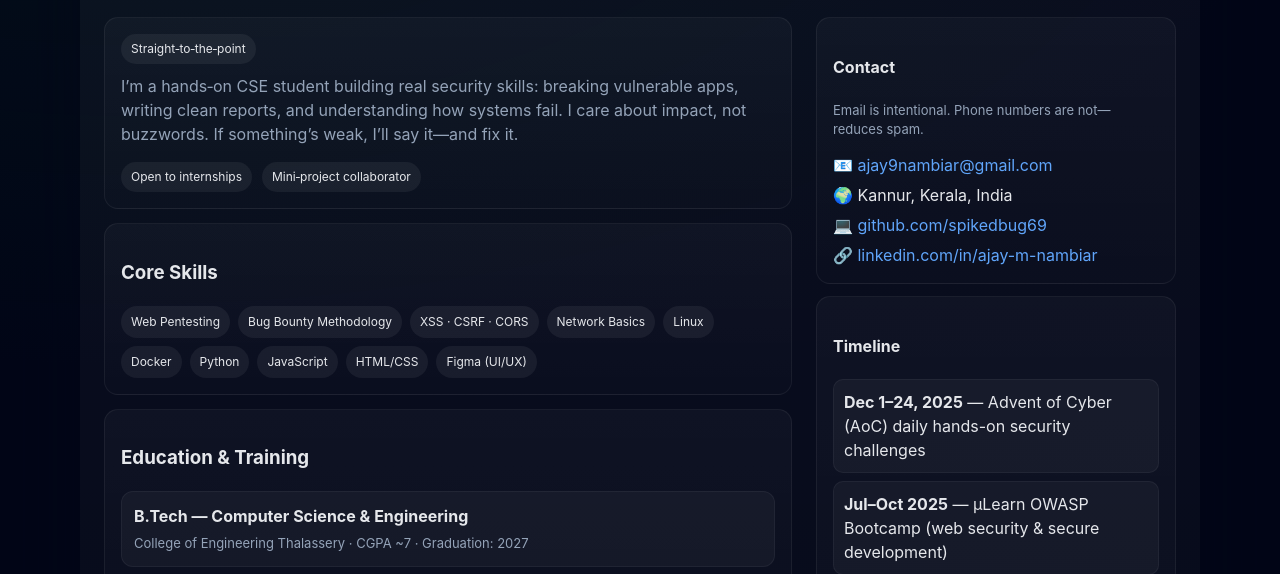
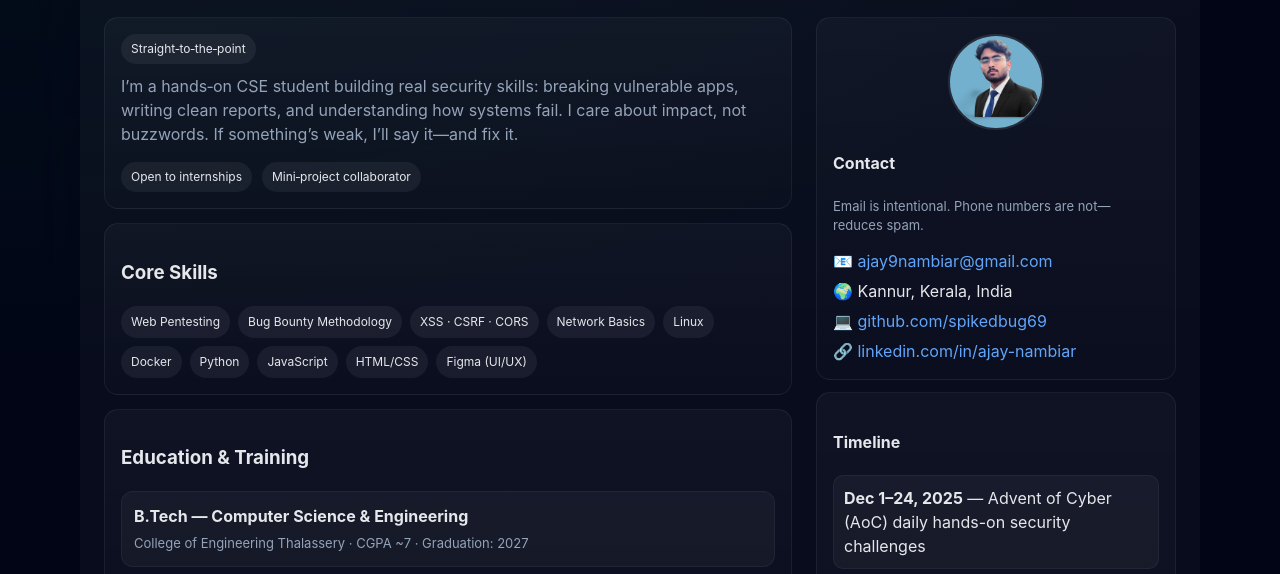
Before and after one commit to spikedbug69/Portfolio, a plain HTML site: page index.html in a window 1280 px wide. Shown: the part 151-725 px from the top of the page. Drawn offline with Linux system fonts and the light colour scheme.

Commit message:
Update index.html
Signed-off-by: Ajay_M_Nbr <149764896+spikedbug69@users.noreply.github.com>

```diff
--- a/index.html
+++ b/index.html
@@ -3,9 +3,6 @@
 <head>
   <meta charset="utf-8" />
   <meta name="viewport" content="width=device-width,initial-scale=1" />
-  <link rel="icon" type="image/png" sizes="32x32" href="favicon.png">
-  <link rel="icon" type="image/png" sizes="16x16" href="favicon.png">
-  <link rel="apple-touch-icon" sizes="180x180" href="favicon.png">
   <title>Ajay — Cybersecurity Portfolio</title>
   <meta name="description" content="Ajay — B.Tech CSE student focused on practical cybersecurity: pentesting, bug bounty, web security, and hands-on projects." />
 
@@ -148,12 +145,15 @@
 
       <aside id="contact">
         <div class="card">
+          <div style="display:flex;justify-content:center;margin-bottom:12px">
+            <img src="profile.png" alt="Ajay profile photo" style="width:96px;height:96px;border-radius:50%;object-fit:cover;border:2px solid rgba(255,255,255,.1)">
+          </div>
           <h4>Contact</h4>
           <p class="meta">Email is intentional. Phone numbers are not—reduces spam.</p>
           <div style="margin-top:8px">📧 <a href="mailto:ajay9nambiar@gmail.com">ajay9nambiar@gmail.com</a></div>
           <div style="margin-top:6px">🌍 Kannur, Kerala, India</div>
           <div style="margin-top:6px">💻 <a href="https://github.com/spikedbug69" target="_blank" rel="noreferrer">github.com/spikedbug69</a></div>
-          <div style="margin-top:6px">🔗 <a href="https://www.linkedin.com/in/ajay-m-nambiar-05636b322/" target="_blank" rel="noreferrer">linkedin.com/in/ajay-m-nambiar</a></div>
+          <div style="margin-top:6px">🔗 <a href="https://www.linkedin.com/in/ajay-nambiar" target="_blank" rel="noreferrer">linkedin.com/in/ajay-nambiar</a></div>
         </div>
 
         <div class="card" style="margin-top:12px">
```
